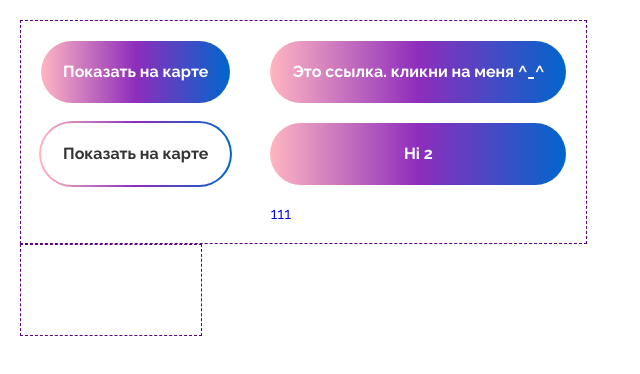
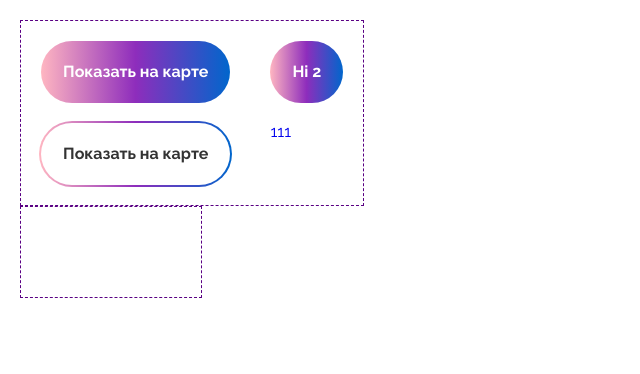
Before and after one commit to cookies-with-tea/guest-place, a Nuxt app: page /uikit in a window 1280 px wide. Shown: the top 374 px of the page, without its empty margins (0-640 px from the left). Built offline with nearby package versions, Linux system fonts and the light colour scheme; a web font is replaced by a local one.

Commit message:
PGP-14: сделал кнопку-ссылку

```diff
--- a/app/shared/ui/ui-button/ui/UiButton.vue
+++ b/app/shared/ui/ui-button/ui/UiButton.vue
@@ -1,14 +1,12 @@
 <template>
-  <component
-    :class="classes"
-    :is="props.is"
-    :type="buttonType"
-  >
+  <component :is="tagComponent" :class="classes" :type="buttonType">
     <slot />
   </component>
 </template>
 
 <script lang="ts" setup>
+import { NuxtLink } from '#components'
+
 interface IProps {
   is?: 'button' | 'nuxt-link'
   type?: 'button' | 'submit'
@@ -17,21 +15,20 @@ interface IProps {
 }
 
 const props = withDefaults(defineProps<IProps>(), {
-  is: 'button',
   variant: 'primary',
   size: 'md',
 })
 
 const classes = computed(() => {
-  return [
-    'ui-button',
-    `ui-button--${props.variant}`,
-    `ui-button--${props.size}`
-  ]
+  return ['ui-button', `ui-button--${props.variant}`, `ui-button--${props.size}`]
 })
 
 const buttonType = computed(() => {
-  return props.is === 'button' ? (props.type || 'button') : undefined
+  return props.is === 'button' ? props.type || 'button' : undefined
+})
+
+const tagComponent = computed(() => {
+  return props.is === 'nuxt-link' ? NuxtLink : 'button'
 })
 </script>
 
--- a/app/shared/ui/ui-icon/types/index.ts
+++ b/app/shared/ui/ui-icon/types/index.ts
@@ -1,4 +1,3 @@
-/* eslint-disable */
 /* prettier-ignore */
 // @ts-nocheck
 export type IconNamesType = 'attach' | 'bell' | 'calendar-check' | 'calendar-default' | 'chat' | 'clock' | 'close-eye' | 'close' | 'coffe' | 'exit' | 'export' | 'favourites' | 'file' | 'filter' | 'house' | 'Identification-badge' | 'key' | 'like' | 'link' | 'location' | 'megaphone' | 'monitor-play' | 'open-eye' | 'pencil' | 'question' | 'search' | 'selection' | 'settings' | 'shop-car' | 'trash' | 'user'
```
Also changed, not shown: app/pages/uikit.vue (+2 -6 lines).
